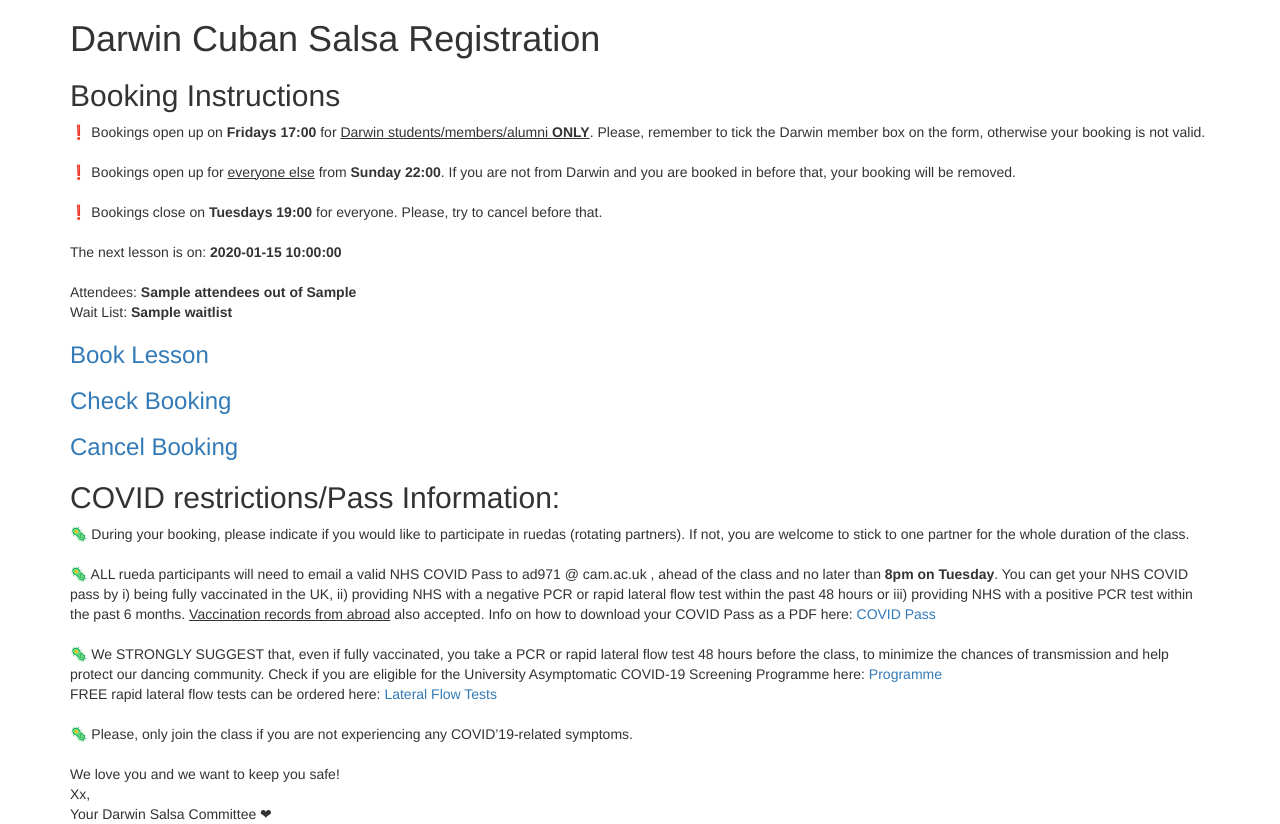
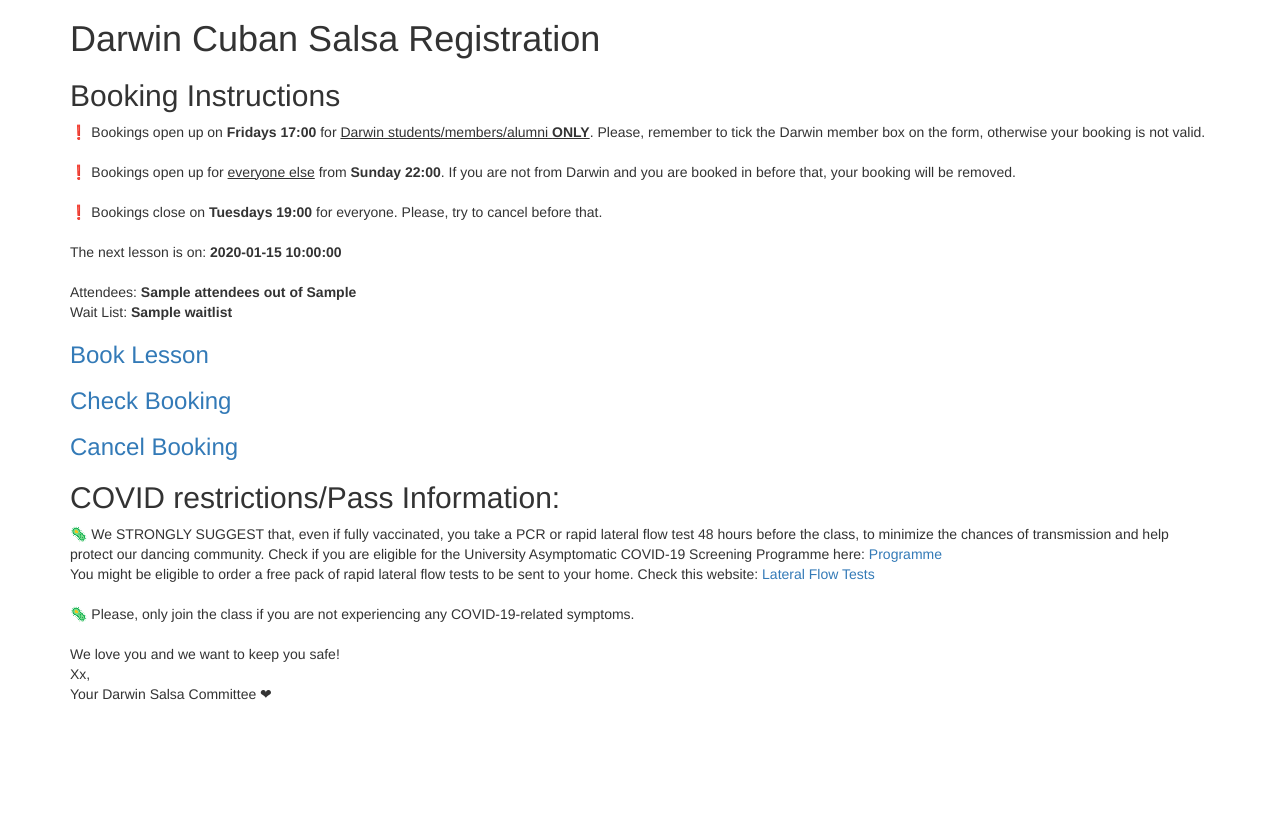
Before and after one commit to AntonioND/darwin-cuban-salsa, a Flask app: template webserver/app/templates/index.html in a window 1280 px wide. Shown: the part 73-897 px from the top of the page. After the commit the page ends 773 px from the top, so only its background shows below. Run offline with Flask 2, Linux system fonts and the light colour scheme; the template is opened without the code that fills it: most values are stand-ins (such as "Sample title", 1, 10 or a date in 2020); parts of the project's set-up code (start-up, migrations or seed data) failed here and were passed over; some libraries are stand-ins or nearby versions.

Commit message:
Remove everything related to COVID-19

```diff
--- a/webserver/app/database.py
+++ b/webserver/app/database.py
@@ -1,6 +1,6 @@
 # SPDX-License-Identifier: Zlib
 #
-# Copyright (c) 2021 Antonio Niño Díaz
+# Copyright (c) 2021-2022 Antonio Niño Díaz
 
 import base64
 import sqlite3
@@ -46,15 +46,13 @@ def DatabaseReset():
                 number INTEGER NOT NULL PRIMARY KEY AUTOINCREMENT,
                 name TEXT NOT NULL,
                 identifier TEXT NOT NULL,
-                wants_rueda STRING,
-                is_darwin STRING,
-                pass_received STRING
+                is_darwin STRING
             );
         """)
         con.commit()
 
 
-def DatabaseAdd(full_name, identifier, wants_rueda, is_darwin):
+def DatabaseAdd(full_name, identifier, is_darwin):
     # Don't allow multiple registrations by the same user
     if DatabaseGetIndex(identifier) != -1:
         return False
@@ -65,9 +63,9 @@ def DatabaseAdd(full_name, identifier, wants_rueda, is_darwin):
     con = sqlite3.connect(DATABASE_PATH)
     with con:
         con.execute("""
-            INSERT INTO attendees (name, identifier, wants_rueda, is_darwin, pass_received)
-            VALUES ('{}','{}','{}','{}','{}');
-        """.format(full_name_base64, identifier_base64, wants_rueda, is_darwin, "-"))
+            INSERT INTO attendees (name, identifier, is_darwin)
+            VALUES ('{}','{}','{}');
+        """.format(full_name_base64, identifier_base64, is_darwin))
         con.commit()
         #time.sleep(20)
 
@@ -134,48 +132,6 @@ def DatabaseGetSize():
     return 0
 
 
-def DatabaseClearVaccinationStatus():
-    con = sqlite3.connect(DATABASE_PATH)
-    with con:
-        rows = con.execute("""
-            UPDATE attendees
-            SET pass_received = "-";
-        """)
-        con.commit()
-    pass
-
-
-def DatabaseGetVaccinationStatus(identifier):
-    identifier_base64 = EncodeBase64(identifier)
-
-    con = sqlite3.connect(DATABASE_PATH)
-    with con:
-        rows = con.execute("""
-            SELECT * FROM attendees WHERE identifier = "{}";
-        """.format(identifier_base64))
-        for r in rows:
-            return r[5]
-
-    return ""
-
-
-def DatabaseSetVaccinated(identifier):
-    # Exit if the user doesn't exist
-    if DatabaseGetIndex(identifier) == -1:
-        return
-
-    identifier_base64 = EncodeBase64(identifier)
-
-    con = sqlite3.connect(DATABASE_PATH)
-    with con:
-        con.execute("""
-            UPDATE attendees
-            SET pass_received = "Yes"
-            WHERE identifier = "{}";
-        """.format(identifier_base64))
-        con.commit()
-
-
 def DatabasePrint(max_attendees, filename):
     with sqlite3.connect(DATABASE_PATH) as con, open(filename, "w") as f:
 
@@ -200,7 +156,7 @@ def DatabasePrint(max_attendees, filename):
             count += 1
 
         field_names = ['Booking Order', 'Full Name', 'CRSid/Email',
-                       'Wants Rueda', 'Darwin Student', 'Pass Received']
+                       'Darwin Student']
 
         fields = ", ".join('"' + i + '"' for i in field_names)
 
--- a/webserver/app/logger.py
+++ b/webserver/app/logger.py
@@ -1,6 +1,6 @@
 # SPDX-License-Identifier: Zlib
 #
-# Copyright (c) 2021 Antonio Niño Díaz
+# Copyright (c) 2021-2022 Antonio Niño Díaz
 
 import os
 
@@ -37,12 +37,12 @@ def LogEvent_Result(result):
         f.write(result)
 
 
-def LogEvent_BookLesson(name, identifier, wants_rueda, is_darwin):
+def LogEvent_BookLesson(name, identifier, is_darwin):
     with open(FILENAME_LOG, "a") as f:
         f.write("\n\n")
         LogEvent_WriteContext(f)
-        f.write('BOOK({}, {}, {}, {}): '. format(
-                name, identifier, wants_rueda, is_darwin))
+        f.write('BOOK({}, {}, {}): '. format(
+                name, identifier, is_darwin))
 
 
 def LogEvent_CheckBooking(identifier):
--- a/webserver/app/routes.py
+++ b/webserver/app/routes.py
@@ -1,6 +1,6 @@
 # SPDX-License-Identifier: Zlib
 #
-# Copyright (c) 2021 Antonio Niño Díaz
+# Copyright (c) 2021-2022 Antonio Niño Díaz
 
 from datetime import datetime, timedelta
 from flask import render_template, flash, redirect, request, send_file, url_for
@@ -10,7 +10,6 @@ from app.forms import *
 from app.configuration import *
 from app.database import *
 from app.logger import *
-from app.vaccinations import *
 
 # This is needed to make accesses to databases thread and process-safe
 if os.environ.get("DEBUG") == "true":
@@ -152,7 +151,7 @@ def check_cancel_time():
     return (True, None)
 
 
-def book_lesson_internal(full_name, identifier, wants_rueda, is_darwin):
+def book_lesson_internal(full_name, identifier, is_darwin):
 
     ok, error_str = check_booking_time(is_darwin)
     if not ok:
@@ -177,7 +176,7 @@ def book_lesson_internal(full_name, identifier, wants_rueda, is_darwin):
         flash('CRSid/Email: {}'.format(identifier))
         return 'Already registered'
 
-    ok = DatabaseAdd(full_name, identifier, wants_rueda, is_darwin)
+    ok = DatabaseAdd(full_name, identifier, is_darwin)
     if not ok:
         flash('Failed to register')
         flash('CRSid/Email: {}'.format(identifier))
@@ -188,11 +187,9 @@ def book_lesson_internal(full_name, identifier, wants_rueda, is_darwin):
         flash('Failed to verify registration')
         return 'Failed to verify'
 
-    Vaccination_Record_Update_Database()
-
     flash('Registration complete')
-    flash('Name: {} | CRSid/Email: {} | Wants Rueda: {} | Darwin: {}'.format(
-          full_name, identifier, wants_rueda, is_darwin))
+    flash('Name: {} | CRSid/Email: {} | Darwin: {}'.format(
+          full_name, identifier, is_darwin))
 
     max_attendees = Configuration_MaxAttendees_Get()
     if index > max_attendees:
@@ -200,9 +197,6 @@ def book_lesson_internal(full_name, identifier, wants_rueda, is_darwin):
         flash("You are in the wait list! You're number {}".format(number))
     else:
         flash("You can attend the lesson!")
-
-    if DatabaseGetVaccinationStatus(identifier) == "Yes":
-        flash("Vaccination records found!")
 
     return 'Success'
 
@@ -219,10 +213,8 @@ def book_lesson():
         try:
             full_name = form.full_name.data
             is_darwin = "Yes" if form.is_darwin.data else "No"
-            wants_rueda = "Yes" if form.wants_rueda.data else "No"
-            LogEvent_BookLesson(full_name, identifier, wants_rueda, is_darwin)
-            result = book_lesson_internal(full_name, identifier, wants_rueda,
-                                          is_darwin)
+            LogEvent_BookLesson(full_name, identifier, is_darwin)
+            result = book_lesson_internal(full_name, identifier, is_darwin)
             LogEvent_Result(result)
         finally:
             lock_release()
@@ -253,9 +245,6 @@ def check_booking_internal(identifier):
     else:
         flash("You can attend the lesson!")
     flash('CRSid/Email: {}'.format(identifier))
-
-    if DatabaseGetVaccinationStatus(identifier) == "Yes":
-        flash("Vaccination records found!")
 
     return 'Success'
 
@@ -398,28 +387,6 @@ def admin_database():
         lock_release()
 
 
-def admin_vaccines_action(form):
-    if form.update_vaccination_records.data:
-        if form.validate():
-            if check_admin_password_and_print_error(form, form.password.data):
-                LogEvent_Admin('VACCINATIONS UPDATE')
-                Vaccination_Record_Update(form.vaccination_records.data)
-
-    return render_template('admin_vaccines.html',
-                           title='Admin Vaccination Records', form=form)
-
-
-@app.route('/admin/vaccines', methods=['GET', 'POST'])
-def admin_vaccines():
-    form = AdminVaccinationsForm()
-
-    lock_get()
-    try:
-        return admin_vaccines_action(form)
-    finally:
-        lock_release()
-
-
 def admin_event_log_action(form):
 
     if form.download_log.data:
--- a/webserver/app/templates/admin.html
+++ b/webserver/app/templates/admin.html
@@ -1,7 +1,7 @@
 <!--
     SPDX-License-Identifier: Zlib
 
-    Copyright (c) 2021 Antonio Niño Díaz
+    Copyright (c) 2021-2022 Antonio Niño Díaz
 -->
 
 {% extends "base.html" %}
@@ -10,6 +10,5 @@
 {% block app_content %}
     <h1>Administration Panel</h1>
     <h3><a href="{{ url_for('admin_database') }}">Attendees Database</a></h3>
-    <h3><a href="{{ url_for('admin_vaccines') }}">Vaccination Records</a></h3>
     <h3><a href="{{ url_for('admin_event_log') }}">Webserver Event Log</a></h3>
 {% endblock %}
--- a/webserver/app/templates/index.html
+++ b/webserver/app/templates/index.html
@@ -1,7 +1,7 @@
 <!--
     SPDX-License-Identifier: Zlib
 
-    Copyright (c) 2021 Antonio Niño Díaz
+    Copyright (c) 2021-2022 Antonio Niño Díaz
 -->
 
 {% extends "base.html" %}
@@ -29,30 +29,18 @@
     <h3><a href="{{ url_for('check_booking') }}">Check Booking</a></h3>
     <h3><a href="{{ url_for('cancel_booking') }}">Cancel Booking</a></h3>
     <h2>COVID restrictions/Pass Information:</h2>
-    &#x1F9A0; During your booking, please indicate if you would like to
-    participate in ruedas (rotating partners). If not, you are welcome to stick
-    to one partner for the whole duration of the class.</br>
-    </br>
-    &#x1F9A0; ALL rueda participants will need to email a valid NHS COVID Pass
-    to ad971 @ cam.ac.uk , ahead of the class and no later than <b>8pm on
-    Tuesday</b>. You can get your NHS COVID pass by i) being fully vaccinated in
-    the UK, ii) providing NHS with a negative PCR or rapid lateral flow test
-    within the past 48 hours or iii) providing NHS with a positive PCR test
-    within the past 6 months. <u>Vaccination records from abroad</u> also
-    accepted. Info on how to download your COVID Pass as a PDF here:
-    <a href="https://www.nhs.uk/conditions/coronavirus-covid-19/covid-pass/">COVID Pass</a></br>
-    </br>
     &#x1F9A0; We STRONGLY SUGGEST that, even if fully vaccinated, you take a PCR
     or rapid lateral flow test 48 hours before the class, to minimize the
     chances of transmission and help protect our dancing community. Check if you
     are eligible for the University Asymptomatic COVID-19 Screening Programme
     here:
     <a href="https://www.cam.ac.uk/coronavirus/stay-safe-cambridge-uni/asymptomatic-covid-19-screening-programme/2021-summer-vacation-and-michaelmas-term-testing-arrangements#asymptomatic">Programme</a></br>
-    FREE rapid lateral flow tests can be ordered here:
+    You might be eligible to order a free pack of rapid lateral flow tests to be
+    sent to your home. Check this website:
     <a href="https://www.gov.uk/order-coronavirus-rapid-lateral-flow-tests">Lateral Flow Tests</a></br>
     </br>
     &#x1F9A0; Please, only join the class if you are not experiencing any
-    COVID’19-related symptoms.</br>
+    COVID-19-related symptoms.</br>
     </br>
     We love you and we want to keep you safe!</br>
     Xx,</br>
--- a/webserver/app/vaccinations.py
+++ /dev/null
@@ -1,46 +0,0 @@
-# SPDX-License-Identifier: Zlib
-#
-# Copyright (c) 2021 Antonio Niño Díaz
-
-import os
-
-from app import app
-from app.database import DatabaseSetVaccinated, DatabaseClearVaccinationStatus
-
-FILENAME_RECORDS = "/home/" + app.config["USERNAME"] + "/vaccines.txt"
-
-
-def Vaccination_Record_FileExists():
-    if os.path.exists(FILENAME_RECORDS):
-        return True
-    return False
-
-
-def Vaccination_Record_Present(identifier):
-    with open(FILENAME_RECORDS, "r") as f:
-        for line in f:
-            if line.strip("\n") == identifier:
-                return True
-    return False
-
-
-def Vaccination_Record_Update_Database():
-    DatabaseClearVaccinationStatus()
-
-    with open(FILENAME_RECORDS, "r") as f:
-        for line in f:
-            DatabaseSetVaccinated(line.strip("\n"))
-
-
-def Vaccination_Record_Update(identifier_list):
-    total = identifier_list
-
-    for char in ["\r", "\n", ",", ";", ")", "("]:
-        total = total.replace(char, " ")
-
-    total = total.split()
-    with open(FILENAME_RECORDS, "w") as f:
-        for r in total:
-            f.write("{}\n".format(r))
-
-    Vaccination_Record_Update_Database()
```
Also changed, not shown: webserver/app/__init__.py (+2 -6 lines), webserver/app/forms.py (+1 -13 lines), webserver/app/templates/admin_vaccines.html (deleted, +0 -15 lines).
